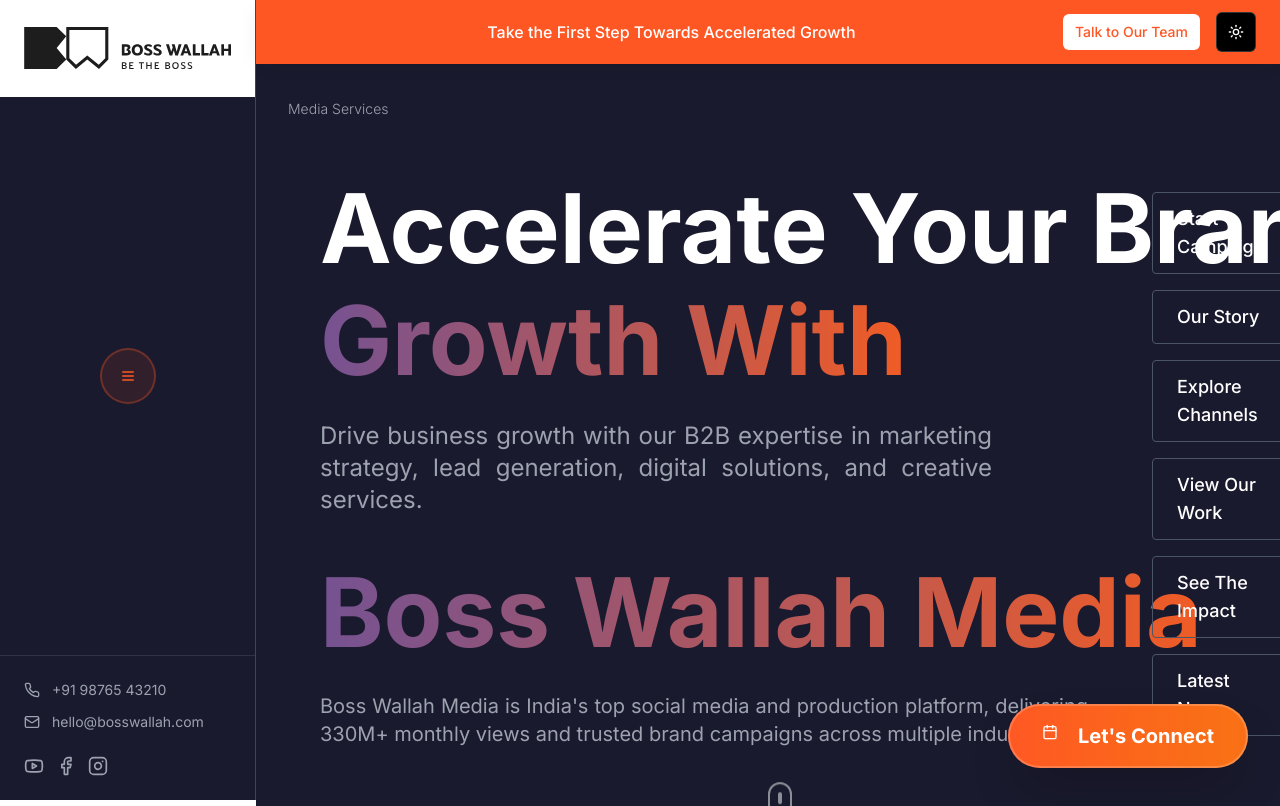
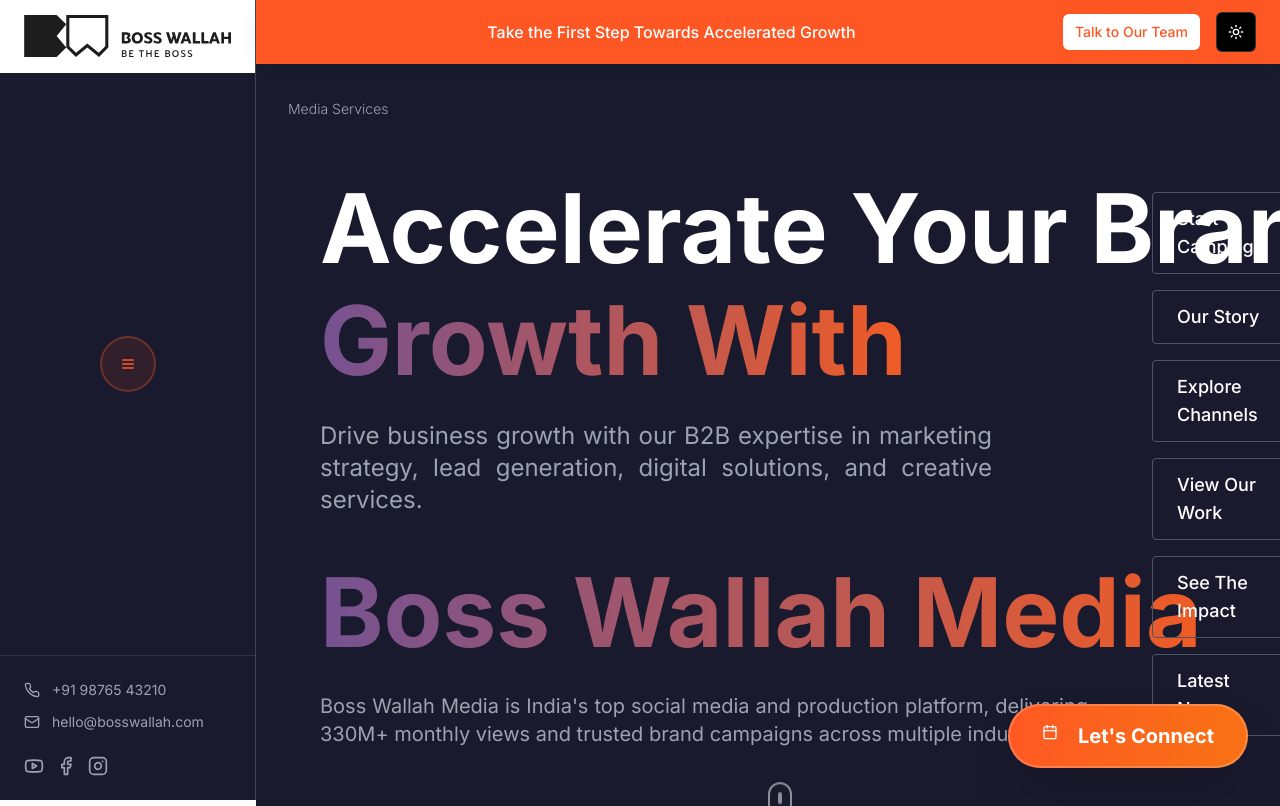
Before and after one commit to externalapps-star/bosswallah-scroll-showcase, a React (Vite) app: page / in a window 1280 px wide. Shown: the top 806 px of the page. Built offline with nearby package versions, Linux system fonts and the light colour scheme; the HTML template or start-up script is replaced by a standard one.

Commit message:
Align section to top panel

```diff
--- a/src/components/Sidebar.tsx
+++ b/src/components/Sidebar.tsx
@@ -34,7 +34,7 @@ const Sidebar = () => {
   const SidebarContent = () => (
     <div className="flex flex-col h-full bg-[#1a1a2e] border-r border-border/20">
       {/* Logo Section */}
-      <div className="p-6 border-b border-white/10 bg-white">
+      <div className="py-3 px-6 border-b border-white/10 bg-white">
         <img
           src={bossWallahLogo}
           alt="Boss Wallah Media"
```
